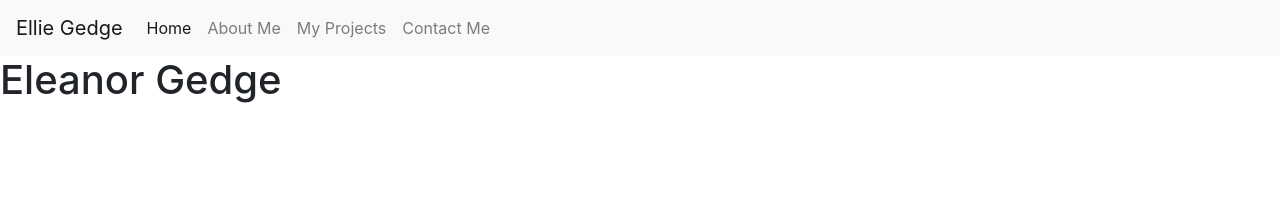
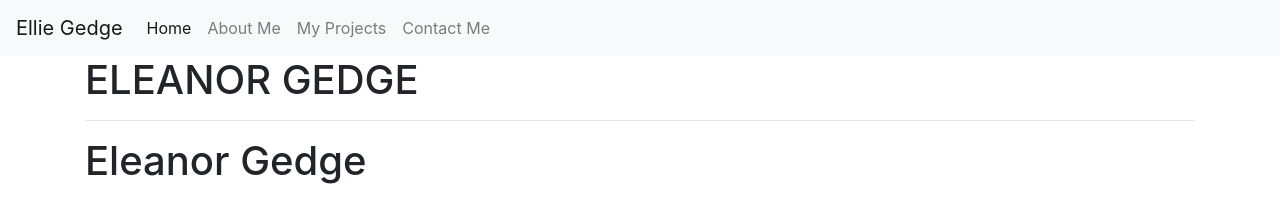
Before and after one commit to eleanorgedge/EG-Responsive-Portfolio-Project, a plain HTML site: page home.html in a window 1280 px wide. Drawn offline with nearby package versions, Linux system fonts and the light colour scheme.

Commit message:
added an introduction section to HTML

```diff
--- a/home.html
+++ b/home.html
@@ -42,6 +42,14 @@
     </div>
   </nav>
 
+  <div class="container">
+
+    <!--INTRODUCTION SECTION-->
+    <div class="introduction">
+      <h1>ELEANOR GEDGE</h1>
+    </div>
+    <hr />
+
 
   <h1>Eleanor Gedge</h1>
 </body>
```
